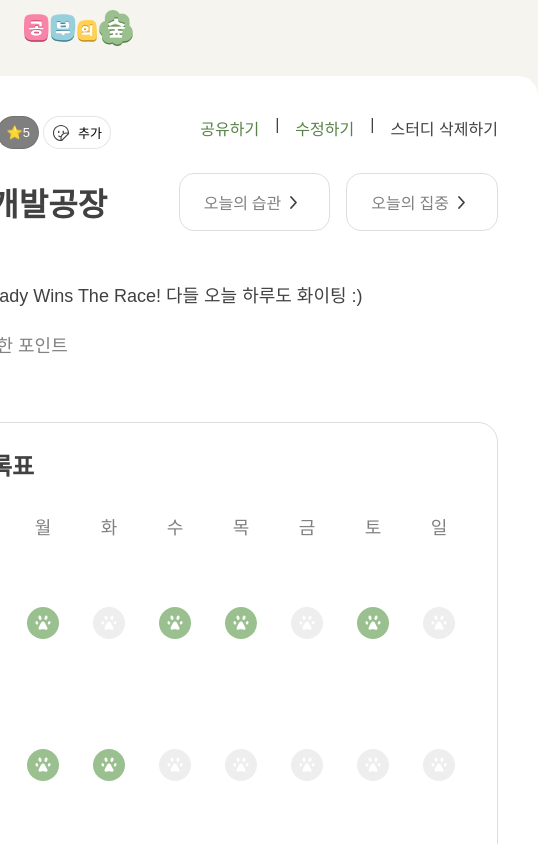
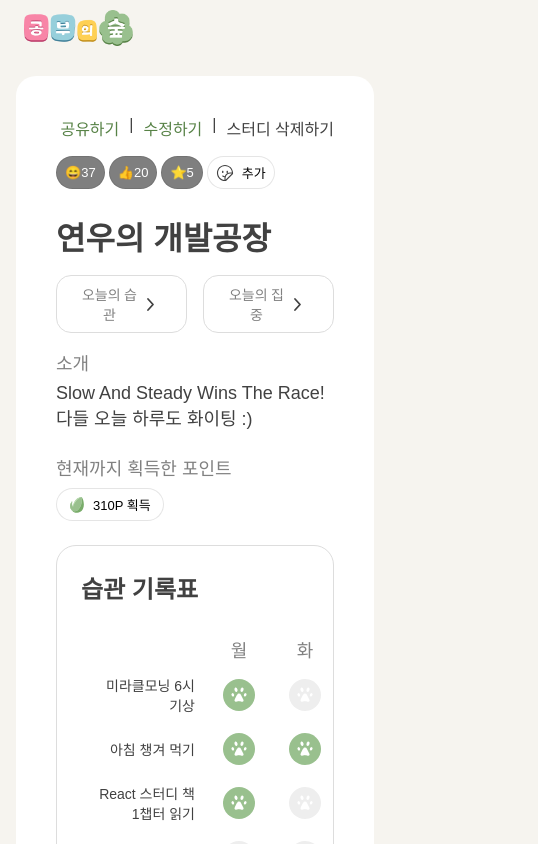
Before and after one commit to quothraven1122/13-study-forest-1-FE, a React (Vite) app: page /studies/1 in a window 390 px wide. Shown: the top 844 px of the page, 538 px wide, since content can reach past the window. Built offline with nearby package versions, Linux system fonts and the light colour scheme; a web font is replaced by a local one.

Commit message:
feat: #31 add reflexive design

```diff
--- a/src/pages/StudyDetailPage/StudyDetailPage.jsx
+++ b/src/pages/StudyDetailPage/StudyDetailPage.jsx
@@ -1,8 +1,11 @@
 import { useNavigate } from 'react-router-dom';
 import useDate from '../../hooks/useDate';
+import useResponsiveWidth from '../../hooks/useResponsiveWidth';
+
 import Button from '../../components/Button/Button';
 import Tag from '../../components/Tag/Tag';
 import Sticker from '../../components/Sticker/Sticker';
+
 import arrowRight from '../../assets/icons/ic_arrow_right.svg';
 import smile from '../../assets/icons/ic_smile.svg';
 import styles from './StudyDetailPage.module.css';
@@ -35,10 +38,24 @@ const dummy = {
 
 function StudyDetailPage() {
   const navigate = useNavigate();
+  const size = useResponsiveWidth();
   const { getDaysOfWeek, compareDates } = useDate();
   return (
     <div className={styles.page}>
       <div className={styles.container}>
+        {size !== 'desktop' && (
+          <div className={styles.options}>
+            <p className={`${styles.highlightedOption} ${styles.option}`}>
+              공유하기
+            </p>
+            |
+            <p className={`${styles.highlightedOption} ${styles.option}`}>
+              수정하기
+            </p>
+            |<p className={styles.option}>스터디 삭제하기</p>
+          </div>
+        )}
+
         <div className={styles.top}>
           <div className={styles.tags}>
             {Object.entries(dummy.reactions).map(([key, value], index) => (
@@ -52,6 +69,7 @@ function StudyDetailPage() {
               추가
             </Tag>
           </div>
+          {size === 'desktop' && (
             <div className={styles.options}>
               <p className={`${styles.highlightedOption} ${styles.option}`}>
                 공유하기
@@ -62,6 +80,7 @@ function StudyDetailPage() {
               </p>
               |<p className={styles.option}>스터디 삭제하기</p>
             </div>
+          )}
         </div>
 
         <div className={styles.titleContainer}>
@@ -102,7 +121,7 @@ function StudyDetailPage() {
 
         <div className={styles.recordTable}>
           <h2 className={styles.tableTitle}>습관 기록표</h2>
-          <table>
+          <table className={styles.table}>
             <thead>
               <tr>
                 <th></th>
--- a/src/pages/StudyDetailPage/StudyDetailPage.module.css
+++ b/src/pages/StudyDetailPage/StudyDetailPage.module.css
@@ -124,7 +124,48 @@
   width: 246px;
   text-align: right;
   padding: 22px 24px;
+  font-size: 18px;
 }
 .log {
   vertical-align: middle;
 }
+
+@media (min-width: 721px) and (max-width: 1280px) {
+  .page {
+    padding: 0 16px;
+  }
+  .habitName {
+    min-width: 122px;
+    padding: 11px 10px;
+    font-size: 14px;
+  }
+}
+@media (max-width: 721px) {
+  .page {
+    padding: 0 16px;
+  }
+  .container {
+    width: 100%;
+  }
+  .titleContainer {
+    align-items: flex-start;
+    flex-direction: column;
+    gap: 16px;
+  }
+  .recordTable {
+    overflow-x: scroll;
+  }
+  .habitName {
+    min-width: 122px;
+    padding: 11px 10px;
+    font-size: 14px;
+  }
+  .options {
+    margin-left: auto;
+    margin-bottom: 16px;
+    gap: 10px;
+  }
+  .btn {
+    font-size: 14px;
+  }
+}
```
Also changed, not shown: src/components/Input/Input.jsx (+25 -1 lines), src/components/Input/Input.module.css (+15 -0 lines). Lines whose indentation alone changed are shown as unchanged.
